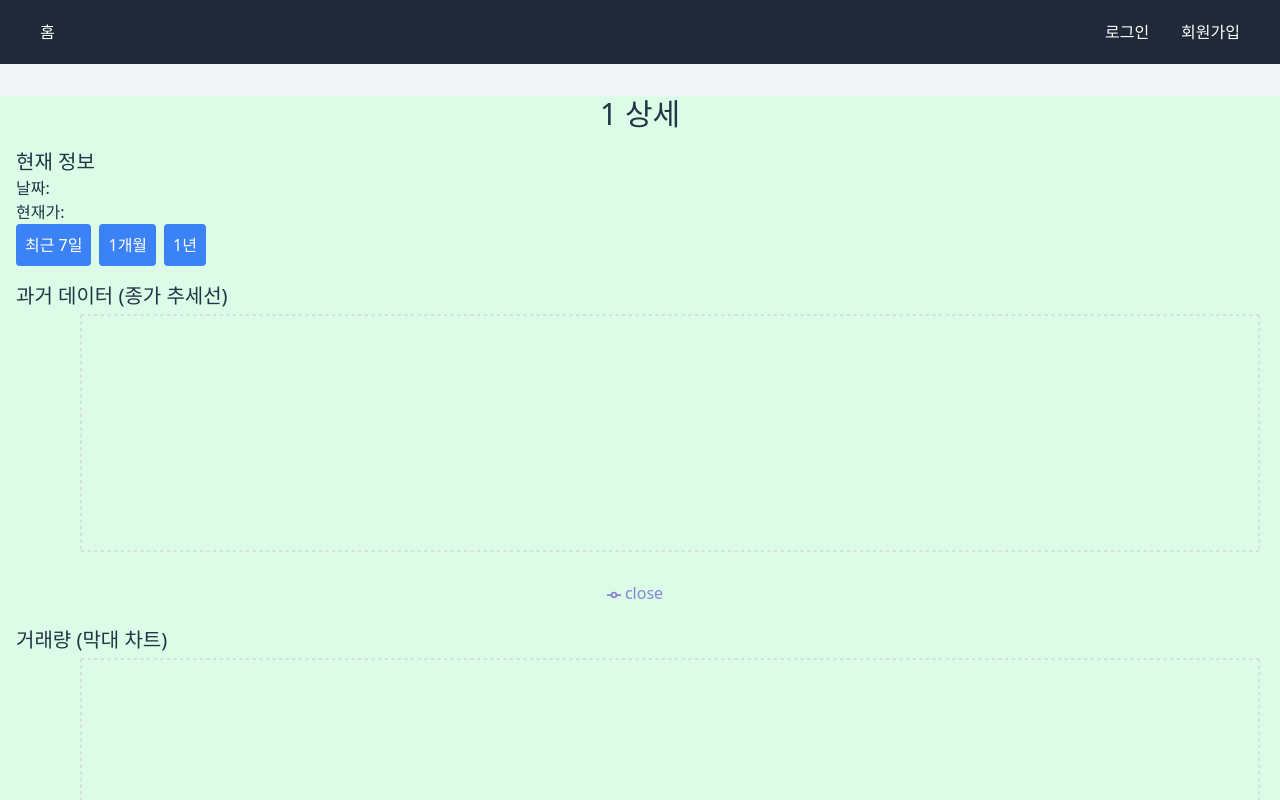
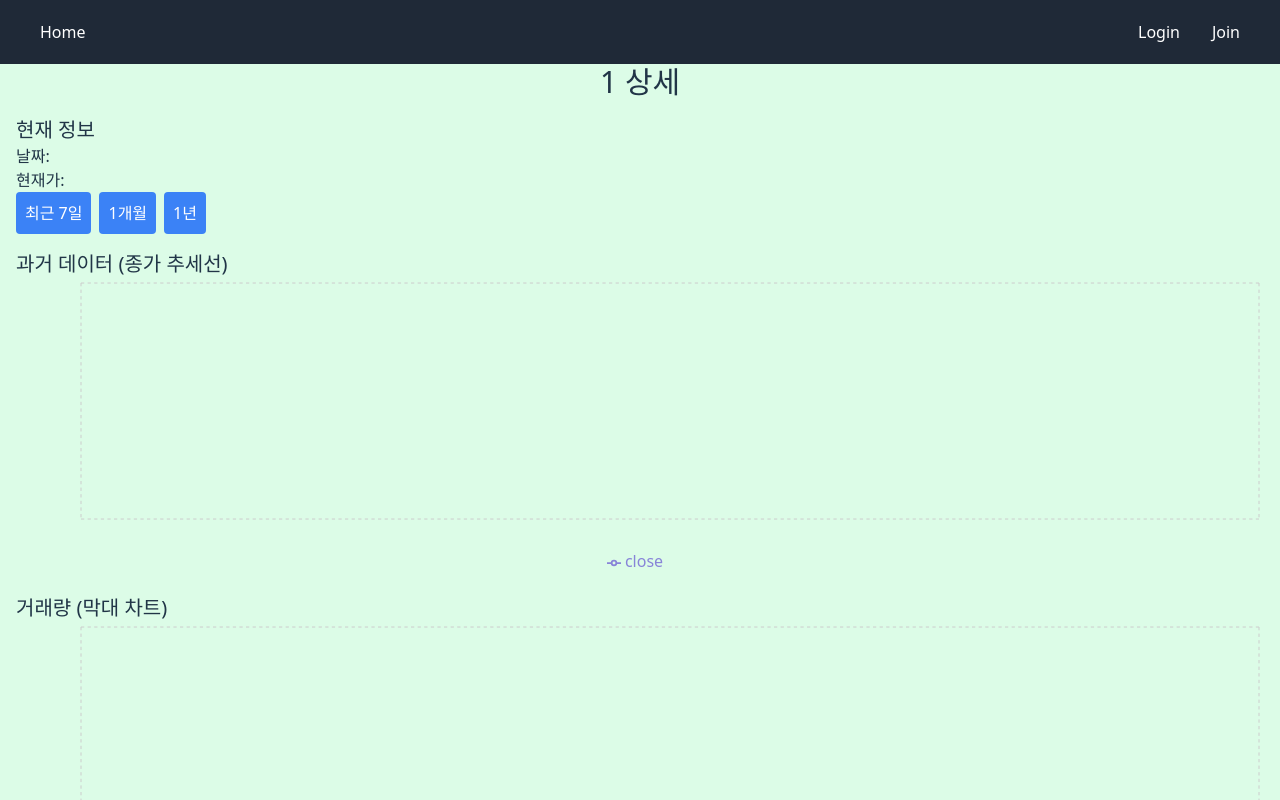
Before and after one commit to bion0625/gpt-stock, a React (Vite) app in the folder frontend/: page /stocks/1 in a window 1280 px wide. Shown: the top 800 px of the page. Built offline with nearby package versions, Linux system fonts and the light colour scheme; no server answers.

Commit message:
디자인 수정

```diff
--- a/frontend/src/components/NavBar.tsx
+++ b/frontend/src/components/NavBar.tsx
@@ -14,24 +14,23 @@ const NavBar = () => {
         <nav className="h-16 bg-gray-800 text-white flex items-center justify-between px-8">
           {/* 왼쪽: 메인 메뉴 */}
           <div className="flex items-center space-x-6">
-            <Link to="/" className="hover:bg-gray-700 px-2 px-1 rounded">홈</Link>
-            {isLoggedIn && (
+            {isLoggedIn ? (
                 <>
-                    <Link to="/stocks" className="hover:bg-gray-700 px-2 px-1 rounded">종목 리스트</Link>
-                    <Link to="/search" className="hover:bg-gray-700 px-2 px-1 rounded">종목 검색</Link>
-                    <Link to="/portfolio" className="hover:bg-gray-700 px-2 px-1 rounded">포트폴리오</Link>
+                    <Link to="/stocks" className="hover:bg-gray-700 px-2 px-1 rounded">List</Link>
+                    <Link to="/search" className="hover:bg-gray-700 px-2 px-1 rounded">Search</Link>
+                    <Link to="/portfolio" className="hover:bg-gray-700 px-2 px-1 rounded">Portfolio</Link>
                 </>
-            )}
+            ) : <Link to="/" className="hover:bg-gray-700 px-2 px-1 rounded">Home</Link>}
           </div>
 
           {/* 오른쪽: 계정 관련 */}
           <div className="flex items-center space-x-4">
             {isLoggedIn ? (
-                <button onClick={handleLogout} className="hover:bg-gray-700 px-2 px-1 rounded">로그아웃</button>
+                <button onClick={handleLogout} className="hover:bg-gray-700 px-2 px-1 rounded">Logout</button>
             ) : (
                 <>
-                    <Link to="/login" className="hover:bg-gray-700 px-2 px-1 rounded">로그인</Link>
-                    <Link to="/register" className="hover:bg-gray-700 px-2 px-1 rounded">회원가입</Link>
+                    <Link to="/login" className="hover:bg-gray-700 px-2 px-1 rounded">Login</Link>
+                    <Link to="/register" className="hover:bg-gray-700 px-2 px-1 rounded">Join</Link>
                 </>
             )}
           </div>
--- a/frontend/src/pages/PortfolioPage.tsx
+++ b/frontend/src/pages/PortfolioPage.tsx
@@ -1,6 +1,6 @@
 import { useEffect, useState } from "react"
 import StockCard from "../components/StockCard";
-import { addStock, deleteStock, fetchPortfolio } from "../services/api";
+import { deleteStock, fetchPortfolio } from "../services/api";
 
 interface Stock {
     name: string;
@@ -24,15 +24,6 @@ const PortfolioPage = () => {
         setLoading(false);
     };
 
-    const handleAdd = async (symbol: string, amount: number) => {
-        try {
-            await addStock({symbol, amount});
-            getPortfolio(); // 추가 후 갱신
-        } catch (err) {
-            console.error('Error adding stock', err);
-        }
-    };
-
     const handleDelete = async (symbol: string) => {
         try {
             await deleteStock(symbol);
@@ -48,7 +39,7 @@ const PortfolioPage = () => {
 
     return (
         <div className="bg-green-100 px-4">
-            <h1 className="text-3xl text-center mt-4">My Portfolio</h1>
+            <h1 className="text-3xl text-center">My Portfolio</h1>
             {loading ? (
                 <p className="text-center mt-4">Loading...</p>
             ) : (
--- a/frontend/src/pages/StockDetailPage.tsx
+++ b/frontend/src/pages/StockDetailPage.tsx
@@ -29,7 +29,7 @@ const StockDetailPage = () => {
 
     return (
         <div className="bg-green-100 px-4">
-            <h1 className="text-3xl text-center mt-8">{symbol} 상세</h1>
+            <h1 className="text-3xl text-center">{symbol} 상세</h1>
 
             <div className="mt-4">
                 <h2 className="text-xl">현재 정보</h2>
```
